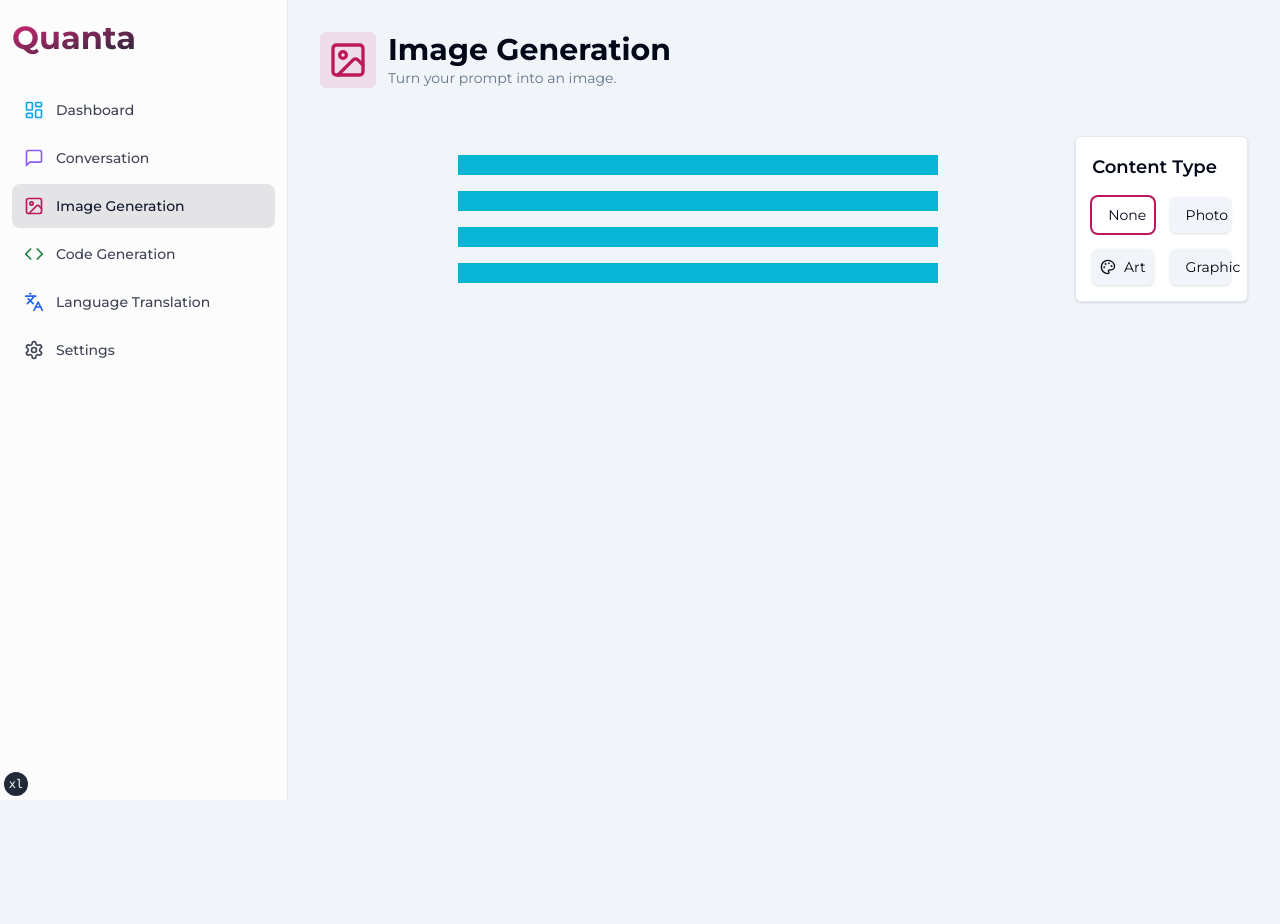
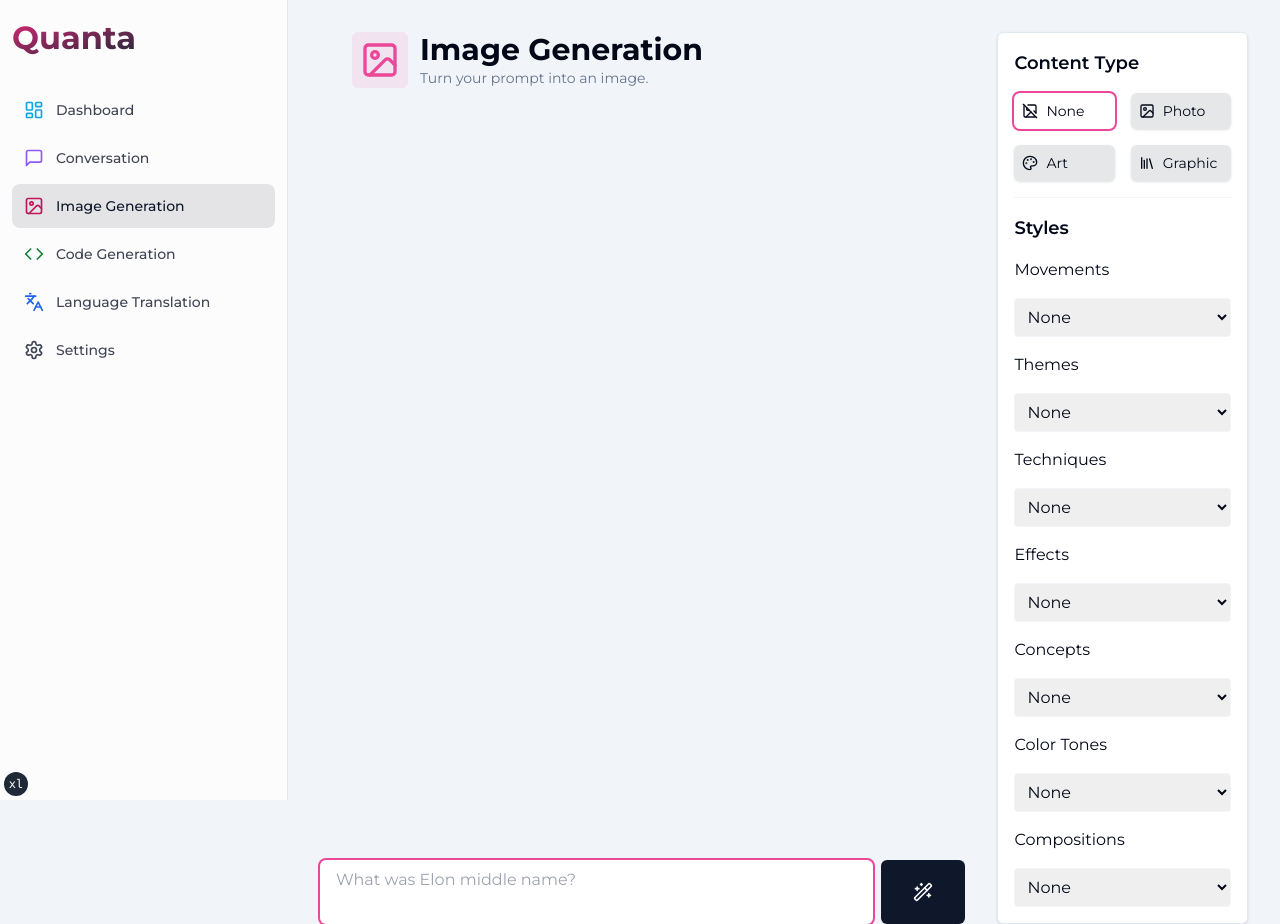
Before and after one commit to lucabrx/quanta-ai-next, a Next.js app: page /image in a window 1280 px wide. Before the commit the page ends 800 px from the top, so only its background shows below. Built offline with nearby package versions, Linux system fonts and the light colour scheme.

Commit message:
image upload ui

```diff
--- a/app/(dashboard)/(routes)/image/page.tsx
+++ b/app/(dashboard)/(routes)/image/page.tsx
@@ -1,41 +1,84 @@
 'use client'
-
-import { FormEvent, useState } from 'react'
-import { z } from 'zod'
+import {
+  FormEvent,
+  LegacyRef,
+  useCallback,
+  useEffect,
+  useRef,
+  useState,
+} from 'react'
 import axios from 'axios'
 import { useRouter } from 'next/navigation'
 import { Heading } from '@/components/ui/heading'
-import { Download, ImageIcon } from 'lucide-react'
+import { Download, ImageIcon, Loader2, Wand2 } from 'lucide-react'
 import { Button } from '@/components/ui/button'
 import Image from 'next/image'
-import { ChatMessages } from '@/components/chat-messages'
-import { ChatForm } from '@/components/chat-form'
-import { contentType } from '@/config/image'
+//TODO - work on mobile view
+
+import {
+  colorToneTags,
+  compositionsTags,
+  conceptsTags,
+  contentType,
+  effectsTags,
+  movementsTags,
+  techniquesTags,
+  themesTags,
+} from '@/config/image'
 import { cn } from '@/lib/utils'
 
 //TODO - work on zod better schema
-
-const imageValidation = z.object({
-  prompt: z.string(),
-})
-
-type ImageValidation = z.infer<typeof imageValidation>
 
 export default function ImagePage() {
   const [photos, setPhotos] = useState<string[]>([])
   const [downloadLink, setDownloadLink] = useState('')
   const [prompt, setPrompt] = useState('')
+  const inputRef = useRef<HTMLTextAreaElement>(null)
+  const [contentTypes, setContentTypes] = useState('None')
+  const [movementsType, setMovementsType] = useState('')
+  const [themesType, setThemesType] = useState('')
+  const [techniquesType, setTechniquesType] = useState('')
+  const [effectsType, setEffectsType] = useState('')
+  const [conceptsType, setConceptsType] = useState('')
+  const [colorToneType, setColorToneType] = useState('')
+  const [compositionsType, setCompositionsType] = useState('')
+  const [loading, setLoading] = useState<boolean>(false)
+
+  const stylesArr = [
+    contentTypes,
+    movementsType,
+    themesType,
+    techniquesType,
+    effectsType,
+    conceptsType,
+    colorToneType,
+    compositionsType,
+  ]
+  let stylesStr = ''
+  for (let i = 0; i < stylesArr.length; i++) {
+    if (stylesArr[i] === 'None') {
+      stylesArr[i] = ''
+    }
+    if (stylesArr[i] === '') {
+      continue
+    }
+    stylesStr += stylesArr[i] + ' , '
+  }
 
   const router = useRouter()
 
-  const onSubmit = async (e: FormEvent<HTMLFormElement>) => {
+  const onSubmit = useCallback(
+    async (e: FormEvent<HTMLFormElement>) => {
       e.preventDefault()
       try {
+        if (!prompt || prompt.length === 0) return
+        setPrompt('')
+        setLoading(true)
         setPhotos([])
 
         const payload = {
-        prompt: prompt,
-        amount: '1',
+          prompt: prompt + ' , ' + stylesStr,
+          amount: '2',
           resolution: '512x512',
         }
 
@@ -48,10 +91,13 @@ export default function ImagePage() {
         // TODO - handle error
       } finally {
         router.refresh()
+        setLoading(false)
       }
-  }
+    },
+    [prompt, stylesStr, router],
+  )
 
-  function handleDownload() {
+  const handleDownload = useCallback(() => {
     const link = document.createElement('a')
     link.href = downloadLink
     link.setAttribute('download', 'generated_image.png')
@@ -61,42 +107,111 @@ export default function ImagePage() {
 
     document.body.removeChild(link)
     //TODO make some popup or modal to show that image is downloaded maybe just change button image
+  }, [downloadLink])
+
+  useEffect(() => {
+    if (inputRef.current) {
+      inputRef.current.focus()
     }
+  }, [])
+
+  const handleKeyDown = useCallback(
+    async (e: React.KeyboardEvent<HTMLTextAreaElement>) => {
+      if (e.key === 'Enter' && !e.shiftKey) {
+        e.preventDefault() // Prevent adding a new line
+        await onSubmit(e as unknown as FormEvent<HTMLFormElement>)
+      }
+    },
+    [onSubmit],
+  )
 
   return (
-    <main className="flex flex-col flex-1 mx-auto">
+    <main className="flex flex-col flex-1  justify-center mx-8">
+      <div className="grid md:grid-cols-[73%,27%] 3xl:grid-cols-[80%,20%]">
+        <div className="w-full flex flex-col justify-between h-full md:pr-8">
           <Heading
             title="Image Generation"
             description="Turn your prompt into an image."
             icon={ImageIcon}
-        iconColor="text-pink-700"
-        bgColor="bg-pink-700/10"
+            iconColor="text-pink-500"
+            bgColor="bg-pink-500/10"
           />
 
-      <div className="px-4 lg:px-8 py-4 flex-1 flex flex-col justify-between h-full max-h-[calc(100vh-160px)]  w-full">
-        <div className="grid md:grid-cols-[80%,20%] xl:gap-8 xl:px-8">
-          <div className="flex flex-col justify-center items-center w-full">
-            <div className="flex flex-wrap gap-4 w-full justify-center items-center">
-              {Array.from({ length: 4 }).map((_, i) => (
-                <div key={i} className="w-[480px] h-[20px] bg-cyan-500"></div>
+          <div className="grid grid-cols-1 md:grid-cols-2 gap-2 flex-1 items-start ">
+            {photos.map((src) => (
+              <div
+                key={src}
+                className="flex gap-2 w-full aspect-square justfy-center items-center rounded-md"
+              >
+                <div className="flex flex-col w-full h-full relative rounded-md">
+                  <Image
+                    alt="Generated"
+                    className="rounded-md"
+                    src={src}
+                    fill
+                  />
+
+                  <Button
+                    onClick={handleDownload}
+                    variant="default"
+                    className="w-full rounded-t-none z-20 absolute bottom-0 left-0 right-0"
+                  >
+                    <Download className="h-4 w-4 mr-2" />
+                    Download
+                  </Button>
+
+                  {/* Hidden download link */}
+                  <a
+                    href={downloadLink}
+                    className="hidden"
+                    ref={(el) => setDownloadLink(el?.href || '')}
+                    download
+                  ></a>
+                </div>
+              </div>
             ))}
           </div>
+
+          <form onSubmit={(e) => onSubmit(e)} className="flex  gap-2 w-full">
+            <textarea
+              disabled={loading}
+              className="border-0 outline-none rounded-md resize-none h-auto w-full py-2 px-4 bg-card shadow focus:ring-2 focus:ring-pink-500 focus:border-transparent"
+              ref={inputRef as LegacyRef<HTMLTextAreaElement>}
+              onChange={(e) => setPrompt(e.target.value)}
+              onKeyDown={handleKeyDown}
+              value={prompt}
+              placeholder="What was Elon middle name? "
+            />
+
+            <Button disabled={loading} className="h-full px-8">
+              {loading ? (
+                <Loader2 className="w-5 h-5 animate-spin" />
+              ) : (
+                <Wand2 className="w-5 h-5" />
+              )}
+            </Button>
+          </form>
         </div>
 
-          <div className="flex flex-col justify-center items-center  w-full">
+        <div className="flex flex-col justify-center items-center w-full">
           <div className="flex flex-wrap gap-4 w-full justify-center items-center bg-card shadow p-4 rounded-md border border-border">
             <h2 className="font-semibold text-lg w-full text-left">
               Content Type
             </h2>
-              <div className="grid grid-cols-2 gap-4 w-full">
+
+            <div className="grid grid-cols-2 gap-4 w-full border-b border-secondary pb-4">
               {contentType.map((item) => (
                 <button
+                  value={item.name}
+                  onClick={() => setContentTypes(item.name)}
                   key={item.id}
                   className={cn(
-                      'flex justify-start items-center shadow bg-muted w-full p-2' +
-                        ' gap-2 hover:bg-card transition duration-300 hover:ring-2 hover:ring-pink-700' +
-                        ' rounded-md',
-                      item.selected ? 'ring-2 ring-pink-700 bg-card' : '',
+                    'flex justify-start items-center shadow bg-primary/10 w-full p-2 gap-2 hover:bg-card' +
+                      ' transition' +
+                      ' duration-300 hover:ring-2 hover:ring-pink-500 rounded-md',
+                    contentTypes === item.name
+                      ? 'ring-2 ring-pink-500 bg-card'
+                      : '',
                   )}
                 >
                   <item.Icon className="h-4 w-4" />
@@ -104,61 +219,98 @@ export default function ImagePage() {
                 </button>
               ))}
             </div>
-            </div>
+
+            <h2 className="font-semibold text-lg w-full text-left">Styles</h2>
+
+            <h3 className="w-full text-left">Movements</h3>
+            <select
+              value={movementsType}
+              onChange={(e) => setMovementsType(e.target.value)}
+              className="w-full rounded border border-muted p-2 outline-none hover:ring-2 hover:ring-pink-500 focus:ring-2 focus:ring-pink-500"
+            >
+              {movementsTags.map((item) => (
+                <option key={item.id} value={item.name}>
+                  {item.name}
+                </option>
+              ))}
+            </select>
+
+            <h3 className="w-full text-left">Themes</h3>
+            <select
+              value={themesType}
+              onChange={(e) => setThemesType(e.target.value)}
+              className="w-full rounded border border-muted p-2 outline-none hover:ring-2 hover:ring-pink-500 focus:ring-2 focus:ring-pink-500"
+            >
+              {themesTags.map((item) => (
+                <option key={item.id} value={item.name}>
+                  {item.name}
+                </option>
+              ))}
+            </select>
+
+            <h3 className="w-full text-left">Techniques</h3>
+            <select
+              value={techniquesType}
+              onChange={(e) => setTechniquesType(e.target.value)}
+              className="w-full rounded border border-muted p-2 outline-none hover:ring-2 hover:ring-pink-500 focus:ring-2 focus:ring-pink-500"
+            >
+              {techniquesTags.map((item) => (
+                <option key={item.id} value={item.name}>
+                  {item.name}
+                </option>
+              ))}
+            </select>
+            <h3 className="w-full text-left">Effects</h3>
+            <select
+              value={effectsType}
+              onChange={(e) => setEffectsType(e.target.value)}
+              className="w-full rounded border border-muted p-2 outline-none hover:ring-2 hover:ring-pink-500 focus:ring-2 focus:ring-pink-500"
+            >
+              {effectsTags.map((item) => (
+                <option key={item.id} value={item.name}>
+                  {item.name}
+                </option>
+              ))}
+            </select>
+            <h3 className="w-full text-left">Concepts</h3>
+            <select
+              value={conceptsType}
+              onChange={(e) => setConceptsType(e.target.value)}
+              className="w-full rounded border border-muted p-2 outline-none hover:ring-2 hover:ring-pink-500 focus:ring-2 focus:ring-pink-500"
+            >
+              {conceptsTags.map((item) => (
+                <option key={item.id} value={item.name}>
+                  {item.name}
+                </option>
+              ))}
+            </select>
+            <h3 className="w-full text-left">Color Tones</h3>
+            <select
+              value={colorToneType}
+              onChange={(e) => setColorToneType(e.target.value)}
+              className="w-full rounded border border-muted p-2 outline-none hover:ring-2 hover:ring-pink-500 focus:ring-2 focus:ring-pink-500"
+            >
+              {colorToneTags.map((item) => (
+                <option key={item.id} value={item.name}>
+                  {item.name}
+                </option>
+              ))}
+            </select>
+            <h3 className="w-full text-left">Compositions</h3>
+            <select
+              value={compositionsType}
+              onChange={(e) => setCompositionsType(e.target.value)}
+              className="w-full rounded border border-muted p-2 outline-none hover:ring-2 hover:ring-pink-500 focus:ring-2 focus:ring-pink-500"
+            >
+              {compositionsTags.map((item) => (
+                <option key={item.id} value={item.name}>
+                  {item.name}
+                </option>
+              ))}
+            </select>
           </div>
         </div>
       </div>
     </main>
   )
 }
-
-//<div className="px-4 lg:px-8 py-4 flex-1 flex flex-col justify-between h-full max-h-[calc(100vh-150px)] ">
-//  <form
-//      onSubmit={(e) =>  onSubmit(e)}
-//      className="grid grid-cols-12 gap-4 w-full bg"
-//  >
-//          <textarea
-//              className="border-0 outline-none focus-visible:ring-0 bg-transparent focus-visible:ring-transparent resize-none h-auto
-//                 col-span-12 lg:col-span-10 w-full"
-//
-//              onChange={(e) => setPrompt(e.target.value)}
-//              value={prompt}
-//              placeholder="What was Elon middle name? "
-//          />
-//
-//    <Button
-//        className="col-span-12 lg:col-span-2 w-full"
-//        type="submit"
-//        size="icon"
-//    >
-//      Generate
-//    </Button>
-//  </form>
-//
-//  {photos.map((src) => (
-//      <div
-//          key={src}
-//          className="flex flex-wrap gap-2 justfy-center items-center"
-//      >
-//        <div className="flex flex-col w-full h-full max-w-[512px] max-h-[512px]">
-//          <Image alt="Generated" src={src} width={512} height={512} />
-//          <Button
-//              onClick={handleDownload}
-//              variant="default"
-//              className="w-full"
-//          >
-//            <Download className="h-4 w-4 mr-2" />
-//            Download
-//          </Button>
-//
-//          {/* Hidden download link */}
-//          <a
-//              href={downloadLink}
-//              className="hidden"
-//              ref={(el) => setDownloadLink(el?.href || '')}
-//              download
-//          ></a>
-//        </div>
-//      </div>
-//  ))}
-//</div>
--- a/app/api/image/route.ts
+++ b/app/api/image/route.ts
@@ -17,6 +17,8 @@ export async function POST(req: Request) {
   try {
     const { userId } = auth()
     const { prompt, amount = 1, resolution = '512x512' } = await req.json()
+
+    console.log('Image', prompt, amount, resolution)
 
     if (!userId) {
       return new NextResponse('Unauthorized', { status: 401 })
--- a/components/helpers/tailwind-indicator.tsx
+++ b/components/helpers/tailwind-indicator.tsx
@@ -2,7 +2,7 @@ export function TailwindIndicator() {
   if (process.env.NODE_ENV === 'production') return null
 
   return (
-    <div className="fixed z-[100] bottom-1 left-1 z-50 flex h-6 w-6 items-center justify-center rounded-full bg-gray-800 p-3 font-mono text-xs text-white">
+    <div className="fixed z-[100] bottom-1 left-1  flex h-6 w-6 items-center justify-center rounded-full bg-gray-800 p-3 font-mono text-xs text-white">
       <div className="block sm:hidden">xs</div>
       <div className="hidden sm:block md:hidden lg:hidden xl:hidden 2xl:hidden">
         sm
--- a/config/image.ts
+++ b/config/image.ts
@@ -32,3 +32,324 @@ export const contentType: ContentType[] = [
     Icon: Library,
   },
 ]
+
+export const movementsTags = [
+  {
+    id: 0,
+    name: 'None',
+  },
+  {
+    id: 1,
+    name: 'Steampunk',
+  },
+  {
+    id: 2,
+    name: 'Vaporwave',
+  },
+  {
+    id: 3,
+    name: 'Science fiction',
+  },
+  {
+    id: 4,
+    name: 'Pyschedelic',
+  },
+  {
+    id: 5,
+    name: 'Fantasy',
+  },
+  {
+    id: 6,
+    name: 'Pop art',
+  },
+  {
+    id: 7,
+    name: 'Minimalism',
+  },
+  {
+    id: 8,
+    name: 'Maximalism',
+  },
+  {
+    id: 9,
+    name: 'Cubism',
+  },
+  {
+    id: 10,
+    name: 'Cyberpunk',
+  },
+  {
+    id: 11,
+    name: 'Baroque',
+  },
+]
+
+export const themesTags = [
+  {
+    id: 0,
+    name: 'None',
+  },
+  {
+    id: 1,
+    name: 'Concept art',
+  },
+  {
+    id: 2,
+    name: 'Pixel art',
+  },
+  {
+    id: 3,
+    name: '3D art',
+  },
+  {
+    id: 4,
+    name: 'Product photo',
+  },
+  {
+    id: 5,
+    name: 'Hyper realistic',
+  },
+  {
+    id: 6,
+    name: 'Cartoon',
+  },
+  {
+    id: 7,
+    name: 'Stamp',
+  },
+  {
+    id: 8,
+    name: 'Vector look',
+  },
+  {
+    id: 9,
+    name: 'Low poly',
+  },
+  {
+    id: 10,
+    name: 'Graffiti',
+  },
+  {
+    id: 11,
+    name: 'Geometric',
+  },
+  {
+    id: 12,
+    name: 'Wireframe',
+  },
+  {
+    id: 13,
+    name: 'Flat colours',
+  },
+  {
+    id: 14,
+    name: 'Collage',
+  },
+]
+
+export const techniquesTags = [
+  {
+    id: 0,
+    name: 'None',
+  },
+  {
+    id: 1,
+    name: 'Painting',
+  },
+  {
+    id: 2,
+    name: 'Drawing',
+  },
+  {
+    id: 3,
+    name: 'Watercolour',
+  },
+  {
+    id: 4,
+    name: 'Oil painting',
+  },
+  {
+    id: 5,
+    name: 'Acrylic painting',
+  },
+  {
+    id: 6,
+    name: 'Line drawing',
+  },
+]
+
+export const effectsTags = [
+  {
+    id: 0,
+    name: 'None',
+  },
+  {
+    id: 1,
+    name: 'Glitch',
+  },
+  {
+    id: 2,
+    name: 'Blur',
+  },
+  {
+    id: 3,
+    name: 'Noise',
+  },
+  {
+    id: 4,
+    name: 'Vignette',
+  },
+  {
+    id: 5,
+    name: 'Grain',
+  },
+  {
+    id: 6,
+    name: 'Pixelated',
+  },
+  {
+    id: 7,
+    name: 'Distorted',
+  },
+  {
+    id: 8,
+    name: 'Glow',
+  },
+  {
+    id: 9,
+    name: 'Shadow',
+  },
+  {
+    id: 10,
+    name: 'Misty',
+  },
+]
+
+export const conceptsTags = [
+  {
+    id: 0,
+    name: 'None',
+  },
+  {
+    id: 1,
+    name: 'Surreal',
+  },
+  {
+    id: 2,
+    name: 'Dreamy',
+  },
+  {
+    id: 3,
+    name: 'Futuristic',
+  },
+  {
+    id: 4,
+    name: 'Retro',
+  },
+  {
+    id: 5,
+    name: 'Vintage',
+  },
+  {
+    id: 6,
+    name: 'Abstract',
+  },
+  {
+    id: 7,
+    name: 'Realistic',
+  },
+  {
+    id: 8,
+    name: 'Simple',
+  },
+  {
+    id: 9,
+    name: 'Beautiful',
+  },
+  {
+    id: 10,
+    name: 'Dark',
+  },
+  {
+    id: 11,
+    name: 'Bright',
+  },
+  {
+    id: 12,
+    name: 'Chaotic',
+  },
+]
+
+export const colorToneTags = [
+  {
+    id: 0,
+    name: 'None',
+  },
+  {
+    id: 1,
+    name: 'Warm',
+  },
+  {
+    id: 2,
+    name: 'Cold',
+  },
+  {
+    id: 3,
+    name: 'Monochrome',
+  },
+  {
+    id: 4,
+    name: 'Pastel',
+  },
+  {
+    id: 5,
+    name: 'Vibrant',
+  },
+  {
+    id: 6,
+    name: 'White and black',
+  },
+  {
+    id: 7,
+    name: 'Mutated Colours',
+  },
+]
+
+export const compositionsTags = [
+  {
+    id: 0,
+    name: 'None',
+  },
+  {
+    id: 1,
+    name: 'Shot from above',
+  },
+  {
+    id: 2,
+    name: 'Shot from below',
+  },
+  {
+    id: 3,
+    name: 'Blurry background',
+  },
+  {
+    id: 4,
+    name: 'Close up',
+  },
+  {
+    id: 5,
+    name: 'Wide angle',
+  },
+  {
+    id: 6,
+    name: 'Symmetrical',
+  },
+  {
+    id: 7,
+    name: 'Asymmetrical',
+  },
+  {
+    id: 8,
+    name: 'Macrophotography',
+  },
+]
--- a/config/tools.ts
+++ b/config/tools.ts
@@ -11,8 +11,8 @@ export const tools = [
   {
     label: 'Image Generation',
     icon: ImageIcon,
-    color: 'text-pink-700',
-    bgColor: 'bg-pink-700/10',
+    color: 'text-pink-500',
+    bgColor: 'bg-pink-500/10',
     href: '/image',
   },
   {
--- a/tailwind.config.js
+++ b/tailwind.config.js
@@ -72,6 +72,14 @@ module.exports = {
         'accordion-down': 'accordion-down 0.2s ease-out',
         'accordion-up': 'accordion-up 0.2s ease-out',
       },
+      screens: {
+        sm: '640px',
+        md: '768px',
+        lg: '1024px',
+        xl: '1280px',
+        '2xl': '1440px',
+        '3xl': '1920px',
+      },
     },
   },
   plugins: [require('tailwindcss-animate')],
```
Lines whose indentation alone changed are shown as unchanged.
